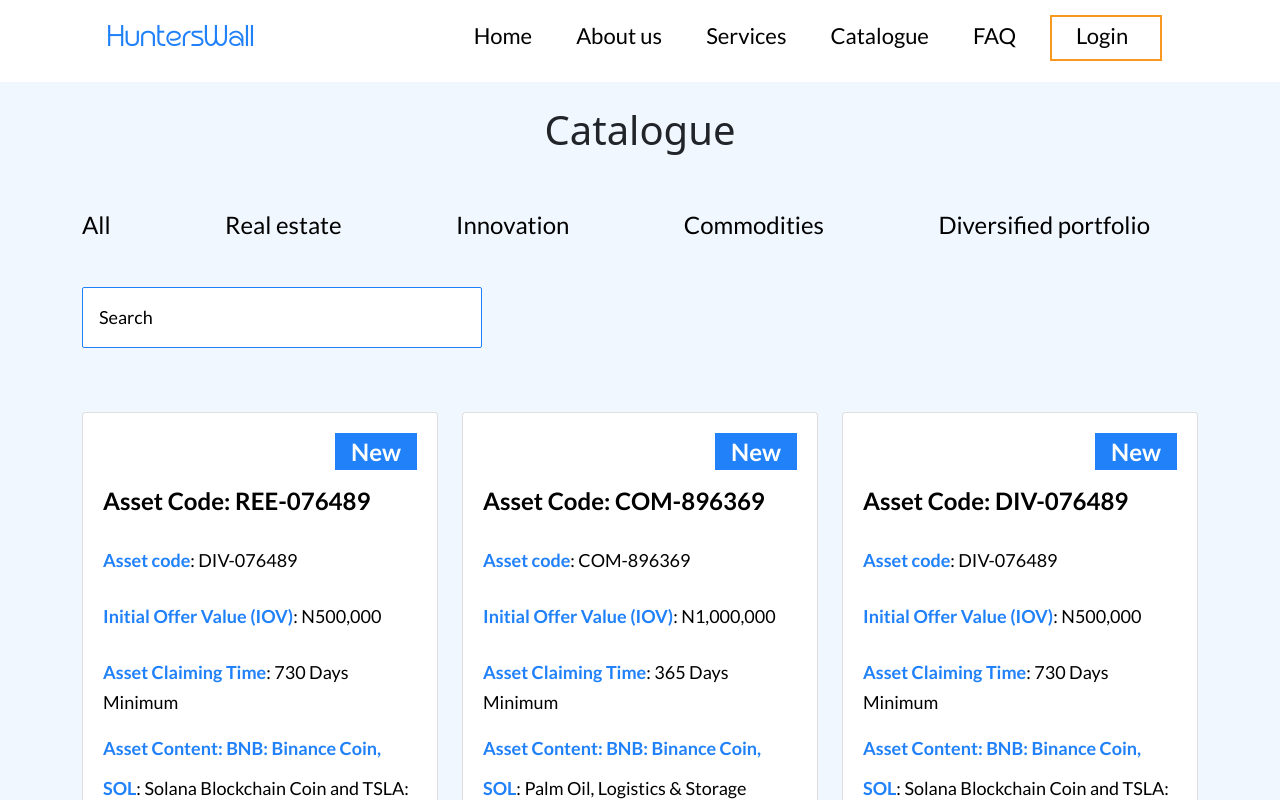
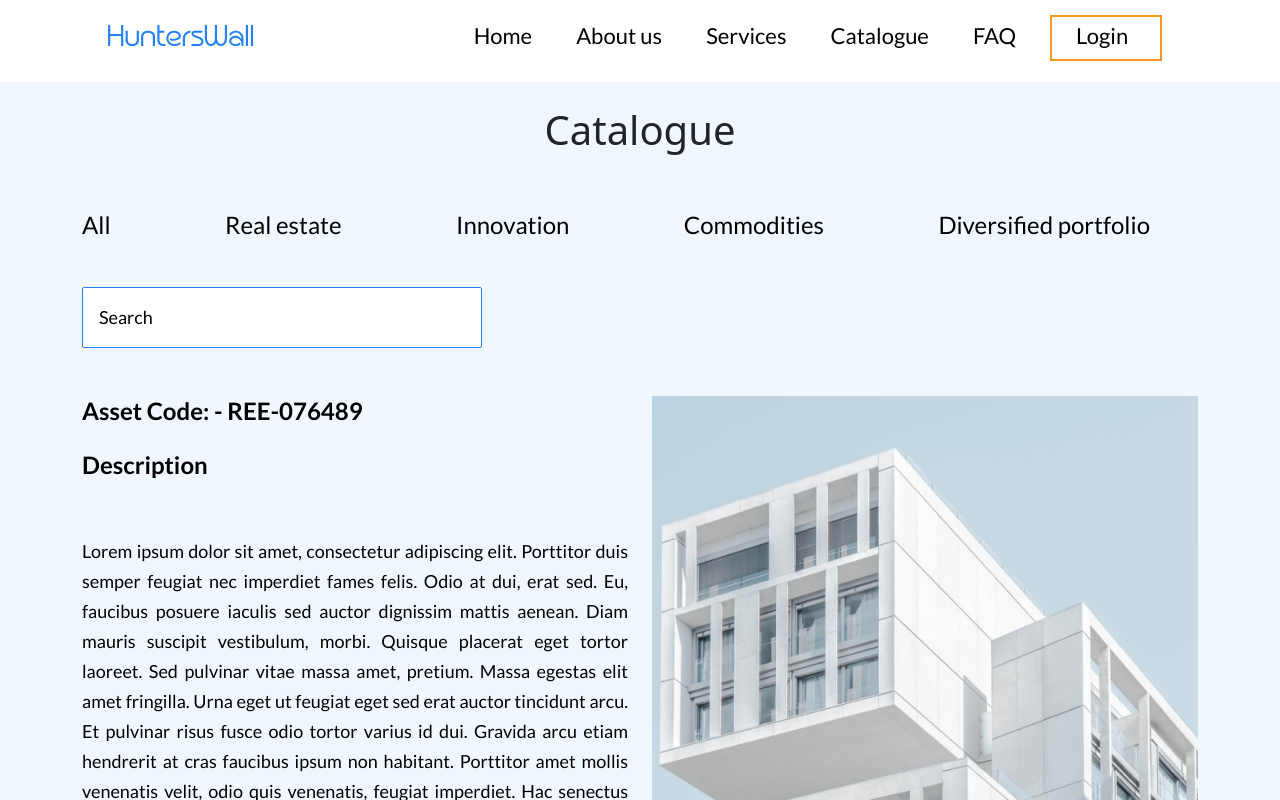
Before and after one commit to Dreezy305/HuntersWall, a Next.js app: page /catalogue in a window 1280 px wide. Both pictures are taken after a click on the element "Real estate". Shown: the top 800 px of the page. Built offline with nearby package versions, Linux system fonts and the light colour scheme.

Commit message:
FAQ page

```diff
--- a/components/realEstate.js
+++ b/components/realEstate.js
@@ -1,10 +1,34 @@
 import React from "react";
 
 function RealEstate() {
+  const image = {
+    estate: "/img/realestate.png",
+  };
   return (
-    <div>
-      <h1>Real estate</h1>
-    </div>
+    <>
+      <div className="col-lg-6 realEstate_content">
+        <h1 className="pb-3">Asset Code: - REE-076489</h1>
+        <h2 className="pb-5">Description</h2>
+        <p className="">
+          Lorem ipsum dolor sit amet, consectetur adipiscing elit. Porttitor
+          duis semper feugiat nec imperdiet fames felis. Odio at dui, erat sed.
+          Eu, faucibus posuere iaculis sed auctor dignissim mattis aenean. Diam
+          mauris suscipit vestibulum, morbi. Quisque placerat eget tortor
+          laoreet. Sed pulvinar vitae massa amet, pretium. Massa egestas elit
+          amet fringilla. Urna eget ut feugiat eget sed erat auctor tincidunt
+          arcu. Et pulvinar risus fusce odio tortor varius id dui. Gravida arcu
+          etiam hendrerit at cras faucibus ipsum non habitant. Porttitor amet
+          mollis venenatis velit, odio quis venenatis, feugiat imperdiet. Hac
+          senectus duis urna tortor, ipsum habitant sed. Orci diam rhoncus nibh
+          consectetur ipsum morbi auctor elementum. Viverra in sed ut quis.
+          Iaculis eget sit morbi nisi vulputate malesuada mattis. Congue nisi
+          nisi.
+        </p>
+      </div>
+      <div className="col-lg-6">
+        <img src={image.estate} className="img-fluid" alt="real_estate" />
+      </div>
+    </>
   );
 }
 
--- a/pages/catalogue.js
+++ b/pages/catalogue.js
@@ -1,11 +1,21 @@
-import React from "react";
+/* eslint-disable react/jsx-key */
+import React, { useState } from "react";
 import Layout from "../layouts";
 import Card from "../components/card";
 import { All } from "../data/all";
 import AllAssets from "../components/allAssets";
+import RealEstate from "../components/realEstate";
 
 function Catalogue() {
-  const arr = [1, 2, 3, 4, 5, 6, 7, 8];
+  const [counter, setCounter] = useState(0);
+
+  const catalogues = [
+    <AllAssets />,
+    <RealEstate />,
+    <AllAssets />,
+    <RealEstate />,
+    <AllAssets />,
+  ];
 
   return (
     <Layout>
@@ -13,39 +23,32 @@ function Catalogue() {
         <h1 className="text-center catalogue_title">Catalogue</h1>
         <div className="container">
           <div className="pt-5 pb-4 pe-lg-5 pt-5 pb-4 pe-lg-5 d-lg-flex flex-lg-row justify-content-lg-between catalogue_row d-md-flex flex-md-row justify-content-md-between">
-            <h6 className="tabs">All</h6>
+            <h6 className="tabs" onClick={() => setCounter(0)}>
+              All
+            </h6>
 
-            <h6 className="tabs">Real estate</h6>
+            <h6 className="tabs" onClick={() => setCounter(1)}>
+              Real estate
+            </h6>
 
-            <h6 className="tabs">Innovation</h6>
+            <h6 className="tabs" onClick={() => setCounter(2)}>
+              Innovation
+            </h6>
 
-            <h6 className="tabs">Commodities</h6>
+            <h6 className="tabs" onClick={() => setCounter(3)}>
+              Commodities
+            </h6>
 
-            <h6 className="tabs">Diversified portfolio</h6>
+            <h6 className="tabs" onClick={() => setCounter(4)}>
+              Diversified portfolio
+            </h6>
           </div>
           <div className="d-flex flex-row pb-4 pt-3 mb-4 catalogue_filter">
             <input type="text" className="px-3 py-3" placeholder="Search" />
           </div>
         </div>
         <div className="container pb-5">
-          <div className="row pb-5">
-            {/* <AllAssets /> */}
-            {All.map((item) => (
-              <>
-                <div className="col-lg-4 my-3" key={item.id}>
-                  <Card
-                    AssetCode={item.AssetCode}
-                    assetCode={item.assetCode}
-                    Iov={item.Iov}
-                    AssetClaimTime={item.AssetClaimTime}
-                    subscriptions={item.subscriptions}
-                    offertime={item.offertime}
-                    AssetContent={item.AssetContent}
-                  />
-                </div>
-              </>
-            ))}
-          </div>
+          <div className="row pb-5">{catalogues[counter]}</div>
         </div>
       </section>
     </Layout>
--- a/styles/globals.scss
+++ b/styles/globals.scss
@@ -489,11 +489,32 @@
   }
 }
 
-.blue {
-  background: #2081f9;
-  border-radius: 50%;
-  width: 20px;
-  height: 20px;
+.realEstate_content {
+  h1 {
+    font-family: Lato;
+    font-style: normal;
+    font-weight: 600;
+    font-size: 24px;
+    line-height: 30px;
+    color: #000000;
+  }
+  h2 {
+    font-family: Lato;
+    font-style: normal;
+    font-weight: 600;
+    font-size: 24px;
+    line-height: 30px;
+    color: #000000;
+  }
+  p {
+    font-family: Lato;
+    font-style: normal;
+    font-weight: normal;
+    font-size: 18px;
+    line-height: 30px;
+    color: #000000;
+    text-align: justify;
+  }
 }
 
 /** MOBILE RESPONSIVENESS STYLES FOR SMALL SCREENS */
```
Also changed, not shown: public/img/realestate.png (added).
